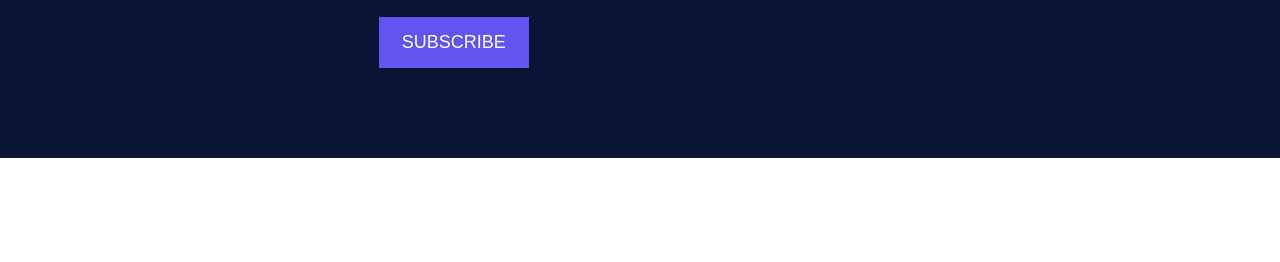
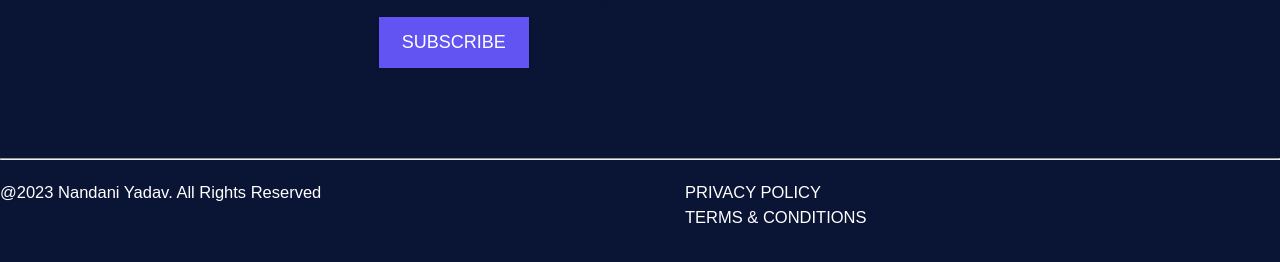
Before and after one commit to Nandaniyadav/React-Ecommerce-website, a React (Create React App) app: page / in a window 1280 px wide. Shown: the part 1921-2183 px from the top of the page. Before the commit the page ends 2079 px from the top, so only its background shows below. Built offline with nearby package versions, Linux system fonts and the light colour scheme.

Commit message:
Footer Page

```diff
--- a/src/component2/Footer.js
+++ b/src/component2/Footer.js
@@ -62,6 +62,20 @@ const Footer = () => {
                         <h3>Call us</h3>
                         {/* <h3>+91 1234567890</h3>*/}
                         <a href="tel:1234567890">+91 1234567890</a>
+                    </div>
+                </div>
+
+                {/* Bottom Footer */}
+                <div className="footer-bottom--section">
+                    <hr />
+                    <div className="grid grid-two-column">
+                        <p>
+                        @{new Date().getFullYear()} Nandani Yadav. All Rights Reserved
+                        </p>
+                        <div>
+                    <p>PRIVACY POLICY</p>
+                    <p>TERMS & CONDITIONS</p>
+                    </div>
                     </div>
                 </div>
             </footer>
```
